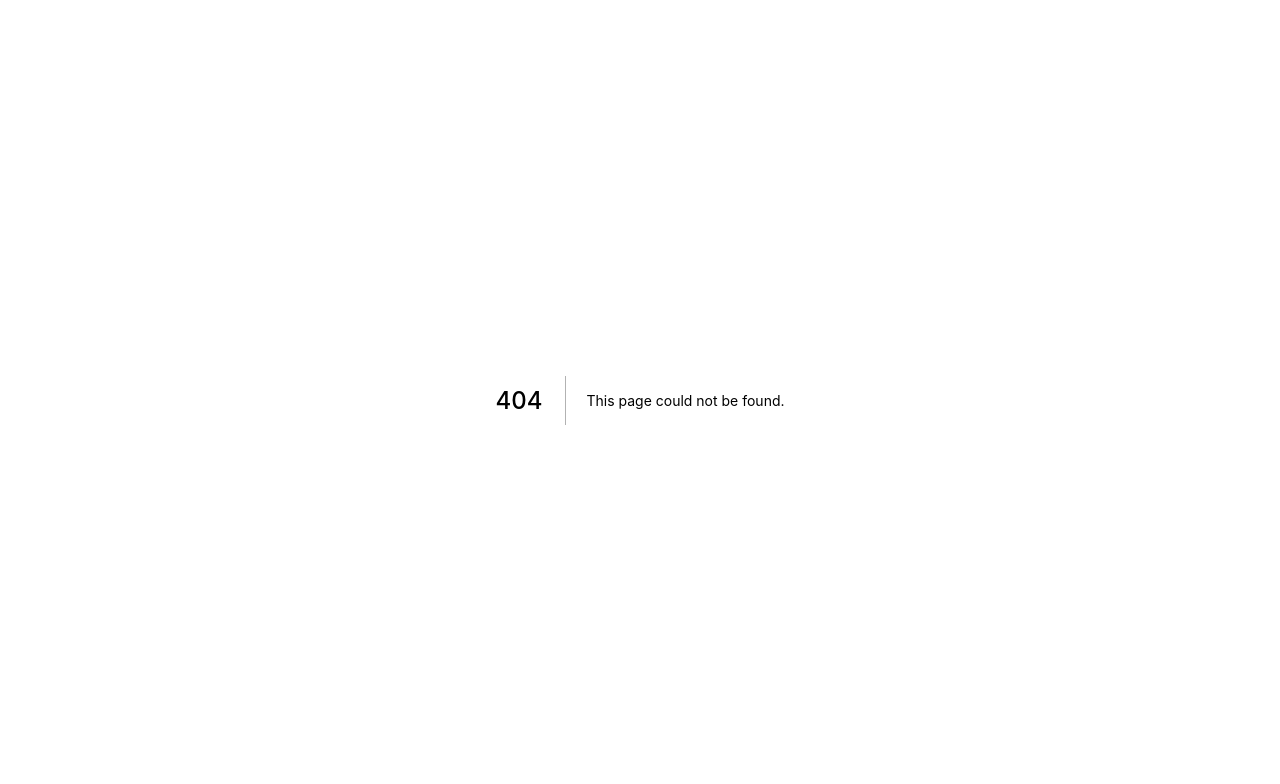
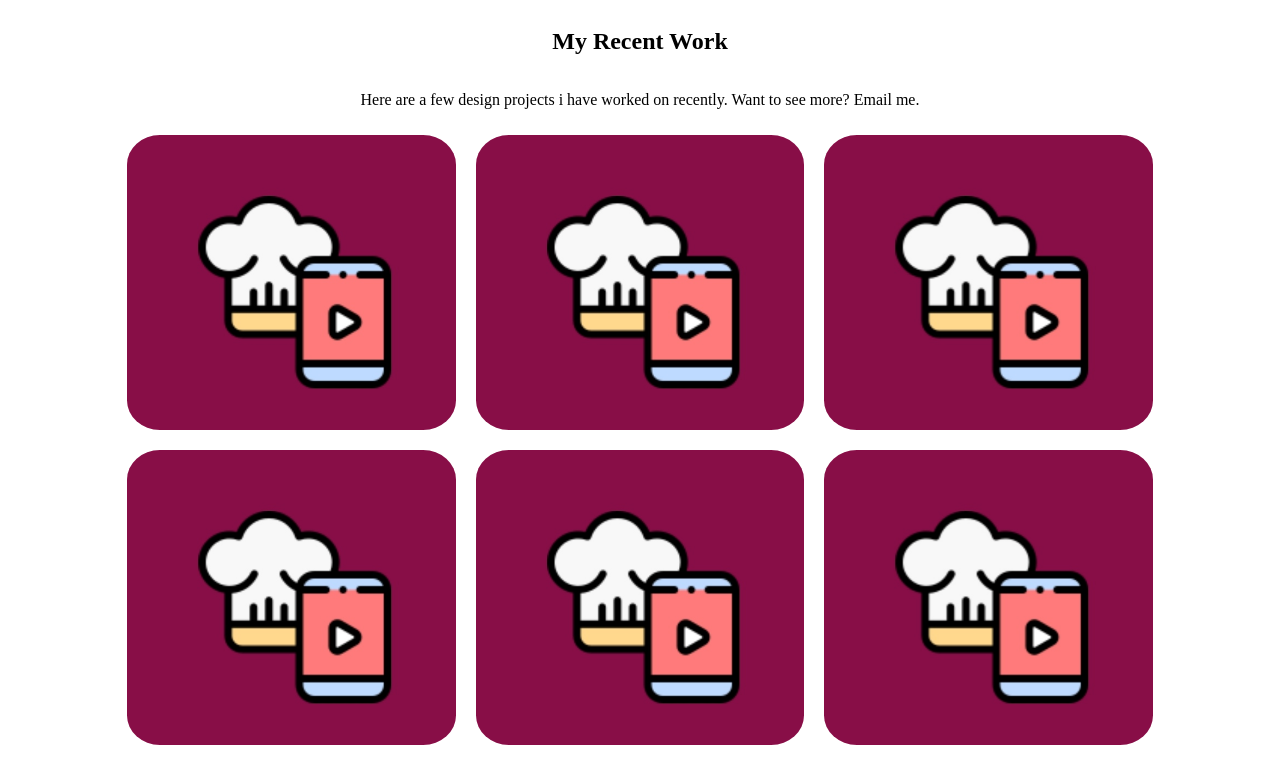
Before and after one commit to rpufal/myPortfolio, a Next.js app: page /Projects in a window 1280 px wide. Before the commit this address had no page. Shown: the top 784 px of the page. Built offline with nearby package versions, Linux system fonts and the light colour scheme.

Commit message:
Secçao projetos com efeito fade

```diff
--- /dev/null
+++ b/components/ProjectCard.js
@@ -0,0 +1,27 @@
+import React from 'react';
+import PropTypes from 'prop-types';
+import styles from '../styles/ProjectCard.module.css';
+
+const ProjectCard = ({ srcImg, hrefProject, description, tags }) => (
+  <div className={ styles.ProjectCard }>
+    <img src={ srcImg } alt="Recipe Card" />
+    <div className={ styles.TitleCard }>
+      <h3>{description}</h3>
+      <a href={ hrefProject }>
+        <button className={ styles.CardButton } type="button">Visit Website!</button>
+      </a>
+      <div>
+        { tags.map((tag) => <span key={ tag } className={ styles.tag }>{tag}</span>)}
+      </div>
+    </div>
+  </div>
+);
+
+ProjectCard.propTypes = {
+  srcImg: PropTypes.string.isRequired,
+  hrefProject: PropTypes.string.isRequired,
+  description: PropTypes.string.isRequired,
+  tags: PropTypes.shape([]).isRequired,
+};
+
+export default ProjectCard;
--- /dev/null
+++ b/infos/ProjectsInfos.js
@@ -0,0 +1,53 @@
+const nameT = 'Recipes App';
+const descriptionT = 'Compiling multiple recipes for easy access to everyone';
+const hrefT = 'https://recipes-app-iota.vercel.app/';
+const srcImgT = '/ProjectLogos/recipe_logo.jpg';
+const tagsT = ['React', 'React_Hooks', 'API'];
+// const tagsT = 'teste';
+
+const ProjectsInfo = {
+  RecipesApp1: {
+    name: nameT,
+    description: descriptionT,
+    href: hrefT,
+    srcImg: srcImgT,
+    tags: tagsT,
+  },
+  RecipesApp2: {
+    name: nameT,
+    description: descriptionT,
+    href: hrefT,
+    srcImg: srcImgT,
+    tags: tagsT,
+  },
+  RecipesApp3: {
+    name: nameT,
+    description: descriptionT,
+    href: hrefT,
+    srcImg: srcImgT,
+    tags: tagsT,
+  },
+  RecipesApp4: {
+    name: nameT,
+    description: descriptionT,
+    href: hrefT,
+    srcImg: srcImgT,
+    tags: tagsT,
+  },
+  RecipesApp5: {
+    name: nameT,
+    description: descriptionT,
+    href: hrefT,
+    srcImg: srcImgT,
+    tags: tagsT,
+  },
+  RecipesApp6: {
+    name: nameT,
+    description: descriptionT,
+    href: hrefT,
+    srcImg: srcImgT,
+    tags: tagsT,
+  },
+};
+
+export default ProjectsInfo;
--- a/package.json
+++ b/package.json
@@ -22,6 +22,7 @@
     "lint": "^0.7.0",
     "next": "^10.2.0",
     "next-images": "^1.7.0",
+    "prop-types": "^15.7.2",
     "react": "^17.0.2",
     "react-dom": "^17.0.2"
   },
--- /dev/null
+++ b/pages/Projects.js
@@ -0,0 +1,30 @@
+import React from 'react';
+import ProjectCard from '../components/ProjectCard';
+import styles from '../styles/Projects.module.css';
+import ProjectsInfos from '../infos/ProjectsInfos';
+
+const Projects = () => (
+  <section className={ styles.Projects }>
+    <h2>My Recent Work</h2>
+    <p>
+      Here are a few design projects
+      i have worked on recently. Want to see more? Email me.
+    </p>
+    <div className={ styles.ProjectDisplay }>
+      { Object.keys(ProjectsInfos).map((project, index) => {
+        const currentProject = ProjectsInfos[project];
+        return (
+          <ProjectCard
+            description={ currentProject.description }
+            hrefProject={ currentProject.href }
+            srcImg={ currentProject.srcImg }
+            tags={ currentProject.tags }
+            key={ `${currentProject.name} ${index}` }
+          />
+        );
+      }) }
+    </div>
+  </section>
+);
+
+export default Projects;
--- a/pages/index.js
+++ b/pages/index.js
@@ -1,10 +1,9 @@
 import React from 'react';
-import Image from 'next/image';
+import Projects from './Projects';
 
 const Home = () => (
   <div>
-    <Image src="/public/home.png" alt="home" width={ 500 } height={ 500 } />
-    <img src="/public/home.png" alt="home" />
+    <Projects />
   </div>
 );
 
--- /dev/null
+++ b/styles/ProjectCard.module.css
@@ -0,0 +1,82 @@
+.ProjectCard {
+    display: flex;
+    flex-direction: column;
+    justify-content: center;
+    align-items: center;
+    width: 26%;
+    position: relative;
+    margin: 10px;
+}
+
+
+.ProjectCard img {
+    opacity: 1;
+    display: block;
+    width: 100%;
+    height: auto;
+    transition: .5s ease;
+    backface-visibility: hidden;
+    border-radius: 10%;
+    height: 100%;
+}
+
+
+
+.TitleCard {
+    display: flex;
+    flex-direction: column;
+    justify-content: center;
+    align-items: center;
+    transition: .5s ease;
+    opacity: 0;
+    position: absolute;
+    top: 50%;
+    left: 50%;
+    transform: translate(-50%, -50%);
+    -ms-transform: translate(-50%, -50%);
+    text-align: center;
+    width: 90%;
+}
+
+.TitleCard h3 {
+    margin-bottom: 10px;
+}
+
+
+.ProjectCard:hover img {
+    opacity: 0.4;
+}
+
+.ProjectCard:hover .TitleCard {
+    opacity: 1;
+}
+
+.CardButton {
+    border: none;
+    margin: none;
+    background-color: green;
+    color: white;
+    padding: 0.5rem;
+    border-radius: 0.8rem;
+    margin-bottom: 10px;
+    font-size: 1.1rem;
+}
+
+.CardButton:hover {
+    background-color: lightgreen;
+    color: black;
+}
+
+.tag {
+    background-color: green;
+    color: white;
+    font-size: 0.9rem;
+    margin: 2px;
+    Padding: 3px;
+    border-radius: 6px;
+}
+
+.tag:hover {
+    background-color: lightgreen;
+    color: black;
+}
--- /dev/null
+++ b/styles/Projects.module.css
@@ -0,0 +1,14 @@
+.ProjectDisplay  {
+    display: flex;
+    width: 100%;
+    flex-wrap: wrap;
+    justify-content: center;
+    align-items: center;
+}
+
+.Projects {
+    display: flex;
+    flex-direction: column;
+    justify-content: center;
+    align-items: center;
+}
```
Also changed, not shown: public/ProjectLogos/recipe_logo.jpg (added), 1 other file (tests, documents, lock files or other folders).
